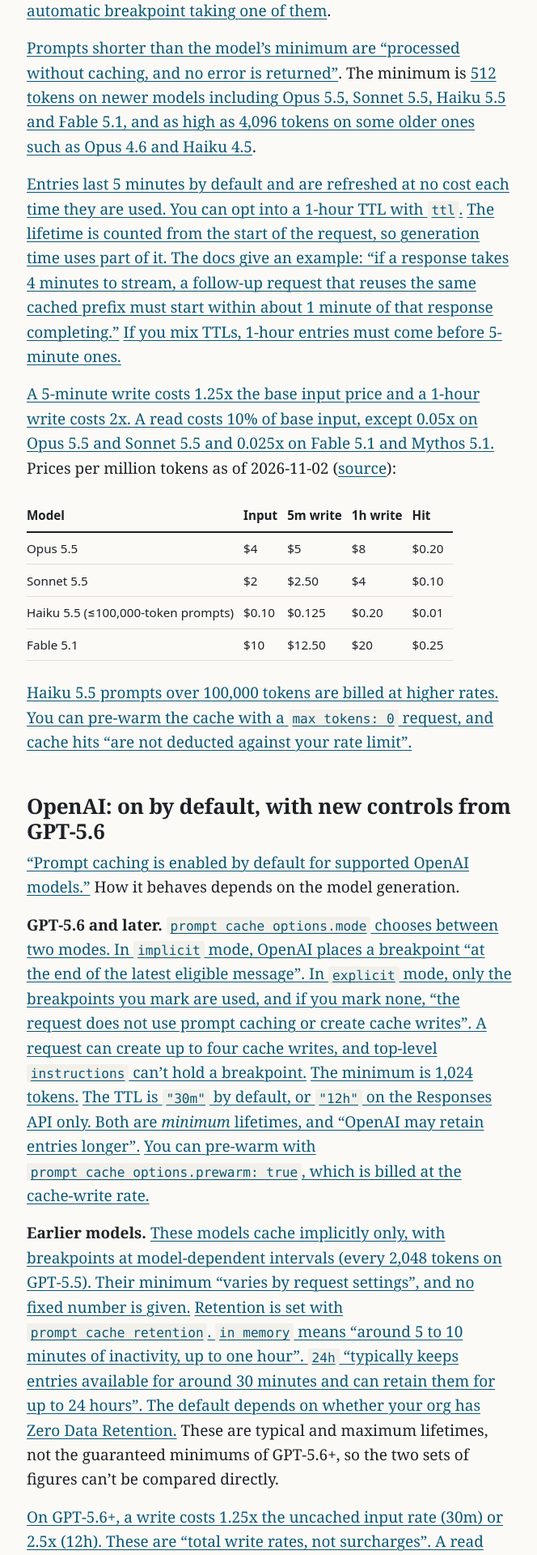
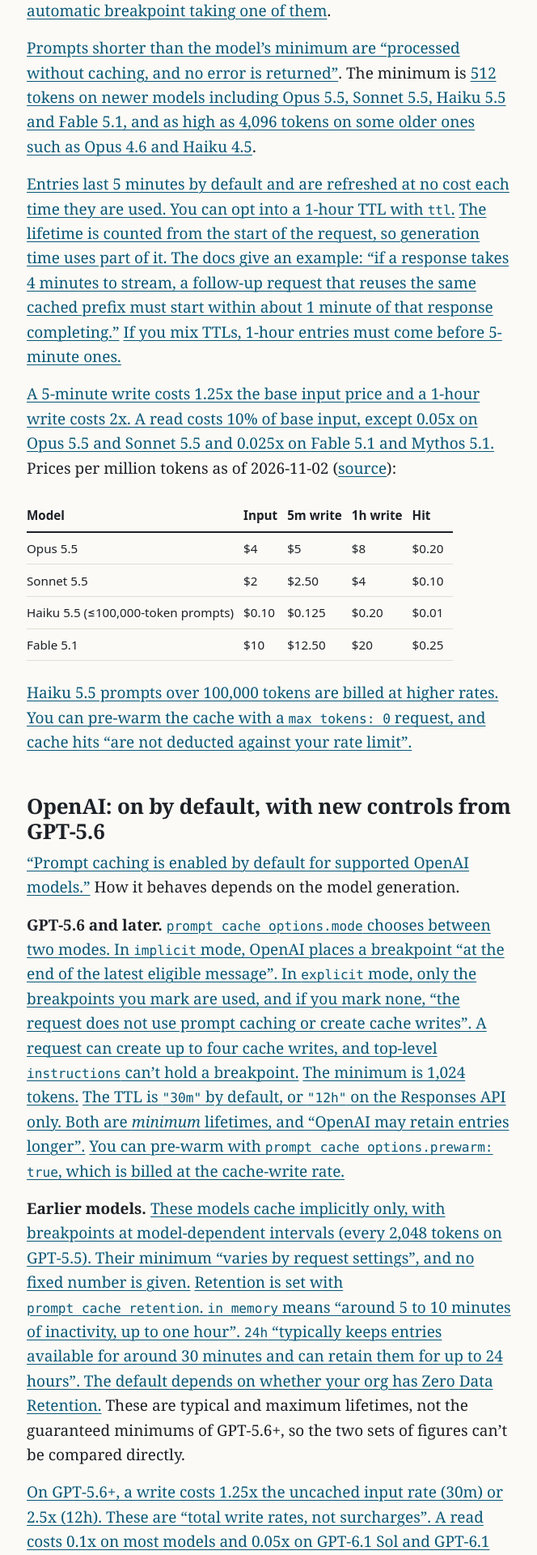
Before and after one commit to northwind-press/northwind-press.github.io, a Jekyll site: the page built from _posts/2026-11-02-prompt-caching.md, in a window 1280 px wide. Shown: the part 1248-3168 px from the top of the page at 81% size, without its empty margins (307-971 px from the left). Built offline with Jekyll 4.4.1, drawn with Linux system fonts in a browser that asks for light colours.

Commit message:
Tables and links in articles: design review items 1, 6, 10, 11
Wrap tables in a focusable scroll region; drop mobile display:block on tables; scroll shadows; code wraps in cells; nowrap first column; smaller table text under 30rem; plain code inside links; no link underline in print.

Co-Authored-By: Claude Opus 5.5 <noreply@anthropic.com>

```diff
--- a/_layouts/post.html
+++ b/_layouts/post.html
@@ -22,7 +22,7 @@ layout: default
   </header>
 
   <div class="post-body">
-  {{ content }}
+  {{ content | replace: '<table>', '<div class="table-wrap" role="region" aria-label="Table" tabindex="0"><table>' | replace: '</table>', '</table></div>' }}
   </div>
 
   {% if page.sources and page.sources.size > 0 %}
--- a/assets/css/style.css
+++ b/assets/css/style.css
@@ -81,12 +81,27 @@ strong { font-weight: 700; }
 
 code, pre { font-family: var(--mono); font-size: 0.85em; }
 :not(pre) > code { background: var(--code-bg); padding: 0.1em 0.3em; border-radius: 3px; }
+a code { background: none; padding: 0; color: inherit; }
 pre { overflow-x: auto; padding: var(--s0); background: var(--code-bg); border: 1px solid var(--rule); border-radius: 4px; line-height: 1.5; }
 
 table { border-collapse: collapse; font-family: var(--sans); font-size: 0.95rem; margin: var(--s1) 0; font-variant-numeric: tabular-nums; }
-/* Scroll wide tables on narrow screens only: display:block drops table semantics in some screen readers. */
-@media (max-width: 42rem) {
-  table { display: block; overflow-x: auto; }
+/* Wide tables scroll inside .table-wrap (added in post.html), which is focusable for keyboard scrolling.
+   The table keeps display:table so screen readers keep its semantics. Shadows hint at hidden columns. */
+.table-wrap {
+  overflow-x: auto;
+  margin: var(--s1) 0;
+  background:
+    linear-gradient(to right, var(--bg) 30%, transparent) left / 2rem 100% no-repeat local,
+    linear-gradient(to left, var(--bg) 30%, transparent) right / 2rem 100% no-repeat local,
+    radial-gradient(farthest-side at 0 50%, rgb(0 0 0 / 0.18), transparent) left / 0.75rem 100% no-repeat scroll,
+    radial-gradient(farthest-side at 100% 50%, rgb(0 0 0 / 0.18), transparent) right / 0.75rem 100% no-repeat scroll;
+}
+.table-wrap:focus-visible { outline: 3px solid var(--focus); outline-offset: 2px; border-radius: 2px; }
+.table-wrap > table { margin: 0; }
+td code, th code { overflow-wrap: anywhere; }
+.post-body td:first-child { white-space: nowrap; }
+@media (max-width: 30rem) {
+  .post-body table { font-size: 0.875rem; }
 }
 th, td { border-bottom: 1px solid var(--rule); padding: 0.45rem 0.75rem 0.45rem 0; text-align: left; vertical-align: top; }
 th { border-bottom: 2px solid var(--rule-strong); font-weight: 600; }
@@ -180,6 +195,7 @@ nav a[aria-current="page"] { font-weight: 600; box-shadow: inset 0 -2px 0 var(--
   .sources a::after { content: " " attr(href); overflow-wrap: anywhere; }
   .correction { border: 1px solid #000; border-left-width: 4px; }
   h1, h2, h3 { break-after: avoid; }
+  .post-body a { text-decoration: none; }
+  .table-wrap { overflow: visible; background: none; }
   pre, table, blockquote, .correction, .sources li { break-inside: avoid; }
-  table { display: table; }
 }
```
